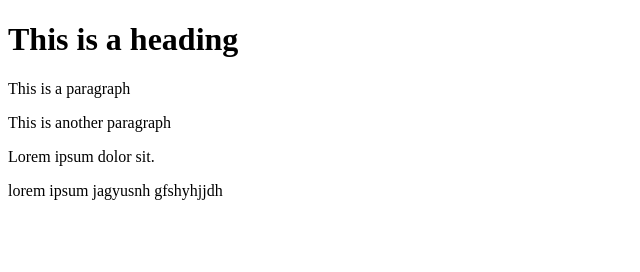
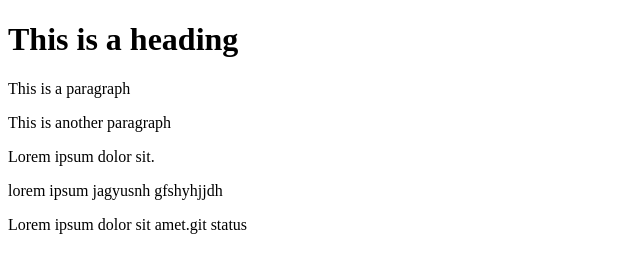
Before and after one commit to navinsingharjun1/Redbus-Website, a plain HTML site: page offlinepw/index.html in a window 1280 px wide. Shown: the whole page, without its empty margins (0-640 px from the left). Drawn offline with Linux system fonts and the light colour scheme.

Commit message:
New Paragraph

```diff
--- a/offlinepw/index.html
+++ b/offlinepw/index.html
@@ -11,5 +11,6 @@
     <p>This is another paragraph</p>
     <p>Lorem ipsum dolor sit.</p>
     <p>lorem ipsum jagyusnh gfshyhjjdh</p>
+    <p>Lorem ipsum dolor sit amet.git status</p>
 </body>
 </html>
```
